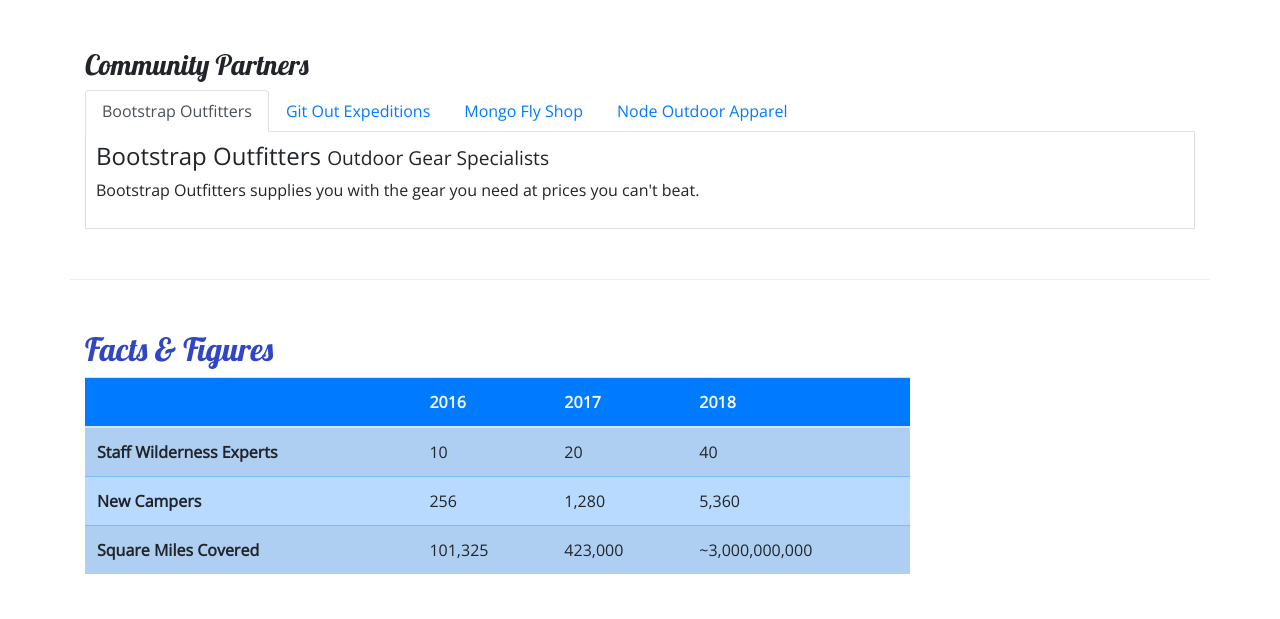
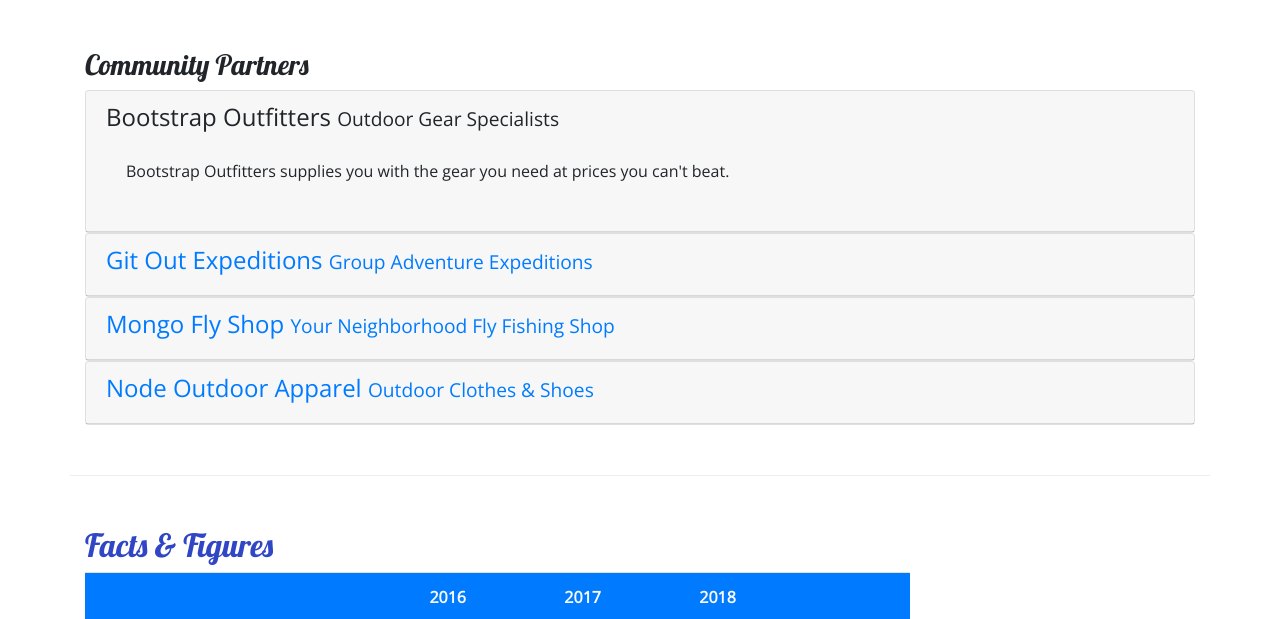
Before and after one commit to MichaelJHagan/Nucamp-Site, a website: page aboutus.html in a window 1280 px wide. Shown: the part 931-1550 px from the top of the page. Drawn offline with nearby package versions, Linux system fonts and the light colour scheme.

Commit message:
modals week 3

```diff
--- a/aboutus.html
+++ b/aboutus.html
@@ -112,28 +112,58 @@
                 <div class="row row-content">
                     <div class="col">
                         <h3>Community Partners</h3>
-                        <ul class="nav nav-tabs">
-                            <li class="nav-item"><a class="nav-link active" href="#bootstrap" role="tab" data-toggle="tab">Bootstrap Outfitters</a></li>
-                            <li class="nav-item"><a class="nav-link" href="#git" role="tab" data-toggle="tab">Git Out Expeditions</a></li>
-                            <li class="nav-item"><a class="nav-link" href="#mongo" role="tab" data-toggle="tab">Mongo Fly Shop</a></li>
-                            <li class="nav-item"><a class="nav-link" href="#node" role="tab" data-toggle="tab">Node Outdoor Apparel</a></li>
-                        </ul>
-                        <div class="tab-content">
-                            <div role="tabpanel" class="tab-pane fade show active" id="bootstrap">
-                                <h4>Bootstrap Outfitters <small>Outdoor Gear Specialists</small></h4>
-                                <p class="d-none d-sm-block">Bootstrap Outfitters supplies you with the gear you need at prices you can't beat.</p>
+                        <div id="accordian">
+                            <div class="card">
+                                <div role="tab" class="card-header">
+                                    <h4>
+                                        <a data-toggle="collapse" data-target="#bootstrap">Bootstrap Outfitters <small>Outdoor Gear Specialists</small>
+                                        </a>
+                                    </h4>
+                                    <div class="collapse show" id="bootstrap" data-parent="#accordian">
+                                        <div class="card-body">
+                                            <p class="d-none d-sm-block">Bootstrap Outfitters supplies you with the gear you need at prices you can't beat.</p>
+                                        </div>
+                                    </div>
+                                </div>
                             </div>
-                            <div role="tabpanel" class="tab-pane fade" id="git">
-                                <h4>Git Out Expeditions <small>Group Adventure Expeditions</small></h4>
-                                <p class="d-none d-sm-block">Join Git Out Expeditions to explore new horizons with a group of other adventurers!</p>
+                            <div class="card">
+                                <div role="tab" class="card-header">
+                                    <h4>
+                                        <a class="collapsed" data-toggle="collapse" data-target="#git">Git Out Expeditions <small>Group Adventure Expeditions</small>
+                                        </a>
+                                    </h4>
+                                    <div class="collapse" id="git" data-parent="#accordian">
+                                        <div class="card-body">
+                                            <p class="d-none d-sm-block">Join Git Out Expeditions to explore new horizons with a group of other adventurers!</p>
+                                        </div>
+                                    </div>
+                                </div>
                             </div>
-                            <div role="tabpanel" class="tab-pane fade" id="mongo">
-                                <h4>Mongo Fly Shop <small>Your Neighborhood Fly Fishing Shop</small></h4>
-                                <p class="d-none d-sm-block">Need a new fishing pole, a tacklebox, or flies of all kinds? Stop by Mongo Fly Shop.</p>
+                            <div class="card">
+                                <div role="tab" class="card-header">
+                                    <h4>
+                                        <a class="collapsed" data-toggle="collapse" data-target="#mongo">Mongo Fly Shop <small>Your Neighborhood Fly Fishing Shop</small>
+                                        </a>
+                                    </h4>
+                                    <div class="collapse" id="mongo" data-parent="#accordian">
+                                        <div class="card-body">
+                                            <p class="d-none d-sm-block">Need a new fishing pole, a tacklebox, or flies of all kinds? Stop by Mongo Fly Shop.</p>
+                                        </div>
+                                    </div>
+                                </div>
                             </div>
-                            <div role="tabpanel" class="tab-pane fade" id="node">
-                                <h4>Node Outdoor Apparel <small>Outdoor Clothes & Shoes</small></h4>
-                                <p class="d-none d-sm-block">From polar fleeces to swimsuits, hiking boots to waders, a visit to Node will be sure to get you covered.</p>
+                            <div class="card">
+                                <div role="tab" class="card-header">
+                                    <h4>
+                                        <a class="collapsed" data-toggle="collapse" data-target="#node">Node Outdoor Apparel <small>Outdoor Clothes & Shoes</small>
+                                        </a>
+                                    </h4>
+                                    <div class="collapse" id="node" data-parent="#accordian">
+                                        <div class="card-body">
+                                            <p class="d-none d-sm-block">From polar fleeces to swimsuits, hiking boots to waders, a visit to Node will be sure to get you covered.</p>
+                                        </div>
+                                    </div>
+                                </div>
                             </div>
                         </div>
                     </div>
```
Also changed, not shown: index.html (+15 -1 lines).
